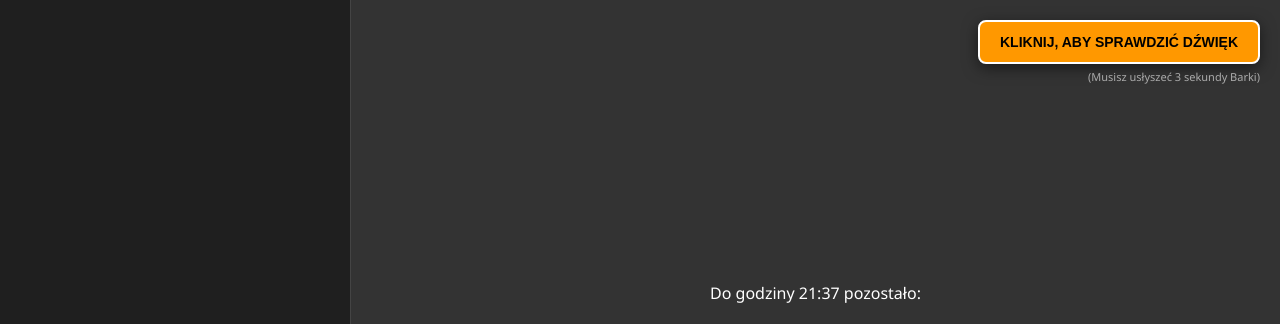
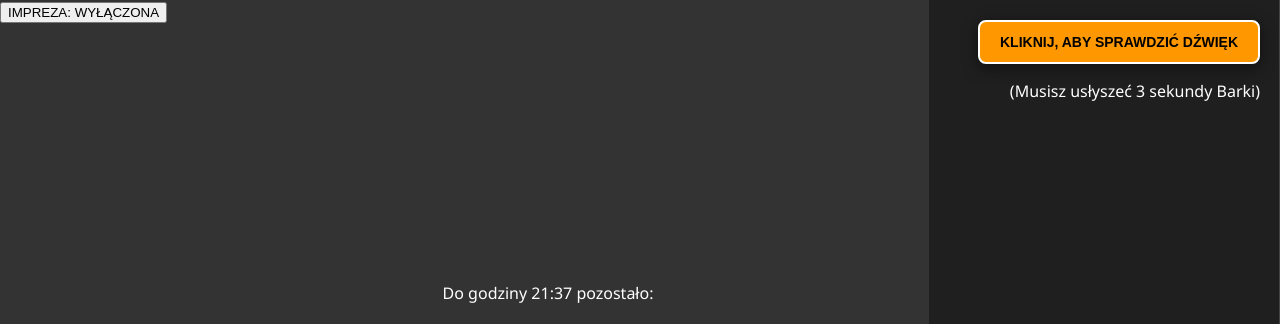
Before and after one commit to monykPL/barka-licznik, a plain HTML site: page index.html in a window 1280 px wide. Shown: the top 324 px of the page. Drawn offline with nearby package versions, Linux system fonts and the light colour scheme; no server answers.

Commit message:
index.html

```diff
--- a/index.html
+++ b/index.html
@@ -8,9 +8,18 @@
 </head>
 <body id="bg-body">
 
-    <div id="audio-unlocker">
-        <button id="test-audio-btn">KLIKNIJ, ABY SPRAWDZIĆ DŹWIĘK</button>
-        <p style="font-size: 11px; color: #aaa; margin-top: 5px;">(Musisz usłyszeć 3 sekundy Barki)</p>
+    <div id="top-controls">
+        <div id="audio-unlocker">
+            <button id="test-audio-btn">KLIKNIJ, ABY SPRAWDZIĆ DŹWIĘK</button>
+            <p class="small-info">(Musisz usłyszeć 3 sekundy Barki)</p>
+        </div>
+        <button id="epilepsy-btn">IMPREZA: WYŁĄCZONA</button>
+    </div>
+
+    <div id="center-content">
+        <p class="label">Do godziny 21:37 pozostało:</p>
+        <h1 id="countdown">00:00:00</h1>
+        <p id="author">made by: monykPL</p>
     </div>
 
     <div id="chat-container">
@@ -22,18 +31,14 @@
         </div>
     </div>
 
-    <div id="center-content">
-        <p class="label">Do godziny 21:37 pozostało:</p>
-        <h1 id="countdown">00:00:00</h1>
-        <p id="author">made by: monykPL</p>
-    </div>
-
     <audio id="barka-audio" preload="auto">
         <source src="barka.mp3" type="audio/mpeg">
     </audio>
 
+    <script src="https://cdn.jsdelivr.net/npm/canvas-confetti@1.6.0/dist/confetti.browser.min.js"></script>
     <script src="https://www.gstatic.com/firebasejs/8.10.1/firebase-app.js"></script>
     <script src="https://www.gstatic.com/firebasejs/8.10.1/firebase-database.js"></script>
     <script src="script.js"></script>
+
 </body>
 </html>
```
